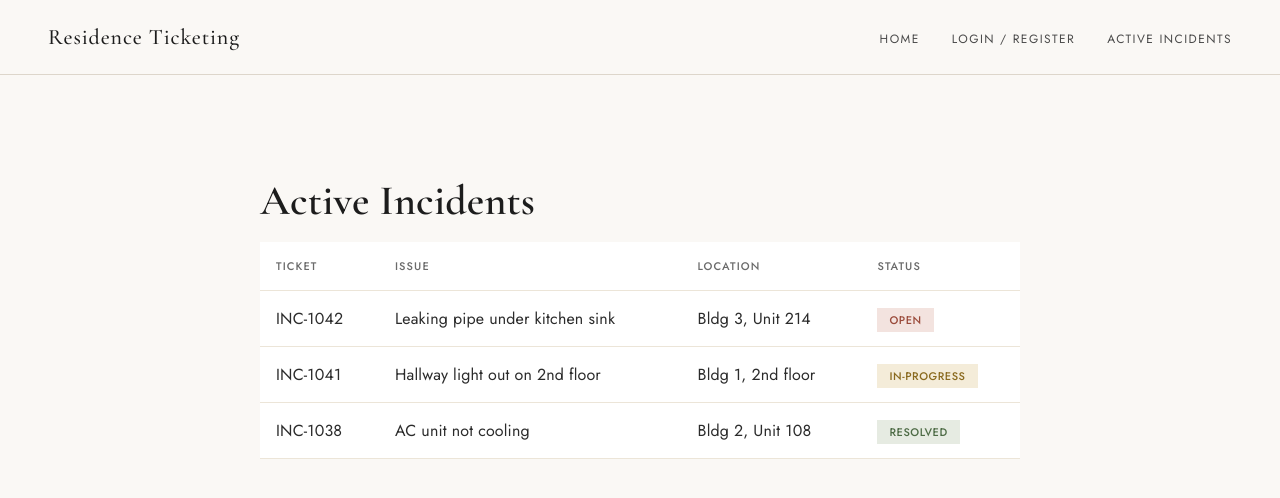
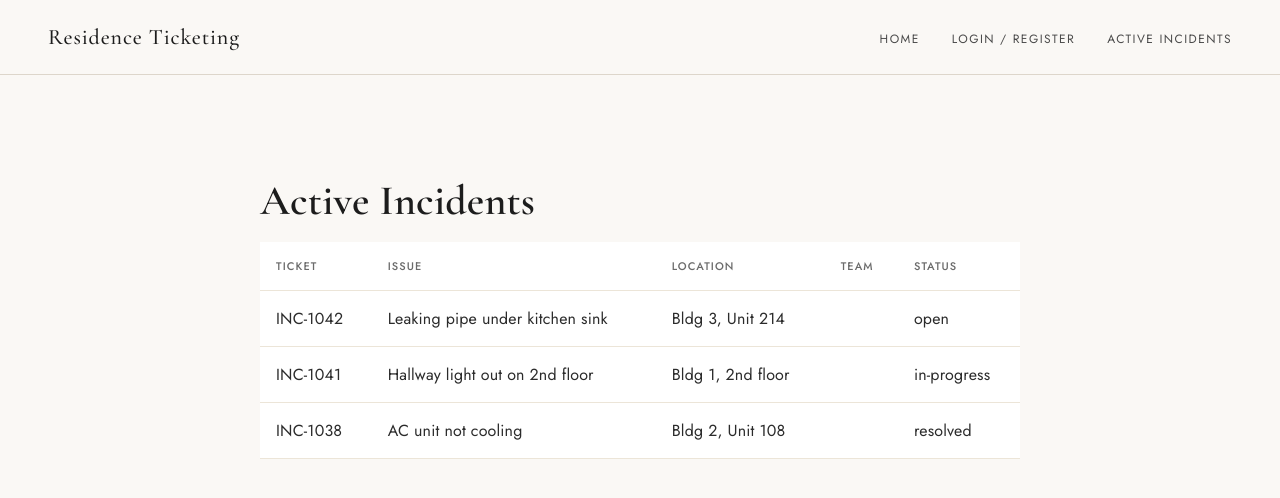
Before and after one commit to systemguy/Ap-Ticketing-System, a React (Vite) app: page /incidents in a window 1280 px wide. Shown: the top 498 px of the page. Built offline with nearby package versions, Linux system fonts and the light colour scheme; no server answers.

Commit message:
Update Incidents.jsx changed url, created fields for team (hvac, oit etc) resolved changed to boolean to match API

```diff
--- a/src/pages/Incidents.jsx
+++ b/src/pages/Incidents.jsx
@@ -1,6 +1,6 @@
 import { useState, useEffect } from 'react';
 
-const API_URL = 'http://localhost:4000';
+const API_URL = 'http://localhost:3000';
 
 // placeholder data so the page shows something before the backend is connected
 const placeholderIncidents = [
@@ -13,7 +13,7 @@ function Incidents() {
   const [incidents, setIncidents] = useState(placeholderIncidents);
 
   useEffect(() => {
-    fetch(`${API_URL}/incidents`)
+    fetch(`${API_URL}/tickets`)
       .then((res) => res.json())
       .then((data) => setIncidents(data))
       .catch(() => {
@@ -31,6 +31,7 @@ function Incidents() {
             <th>Ticket</th>
             <th>Issue</th>
             <th>Location</th>
+            <th>Team</th>
             <th>Status</th>
           </tr>
         </thead>
@@ -40,8 +41,10 @@ function Incidents() {
               <td>{incident.id}</td>
               <td>{incident.title}</td>
               <td>{incident.unit}</td>
+              <td>{incident.team}</td>
               <td>
-                <span className={`status status-${incident.status}`}>
+
+                <span className={`Resolved: -${incident.resolved}`}>
                   {incident.status}
                 </span>
               </td>
```
